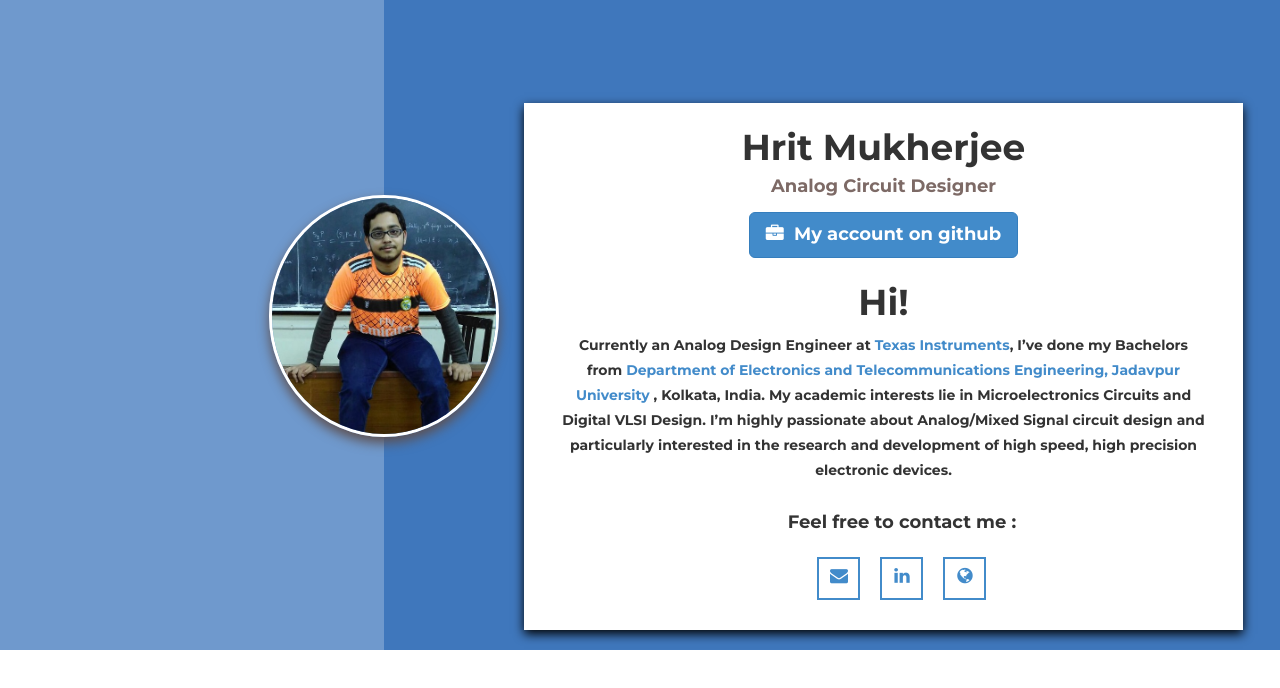
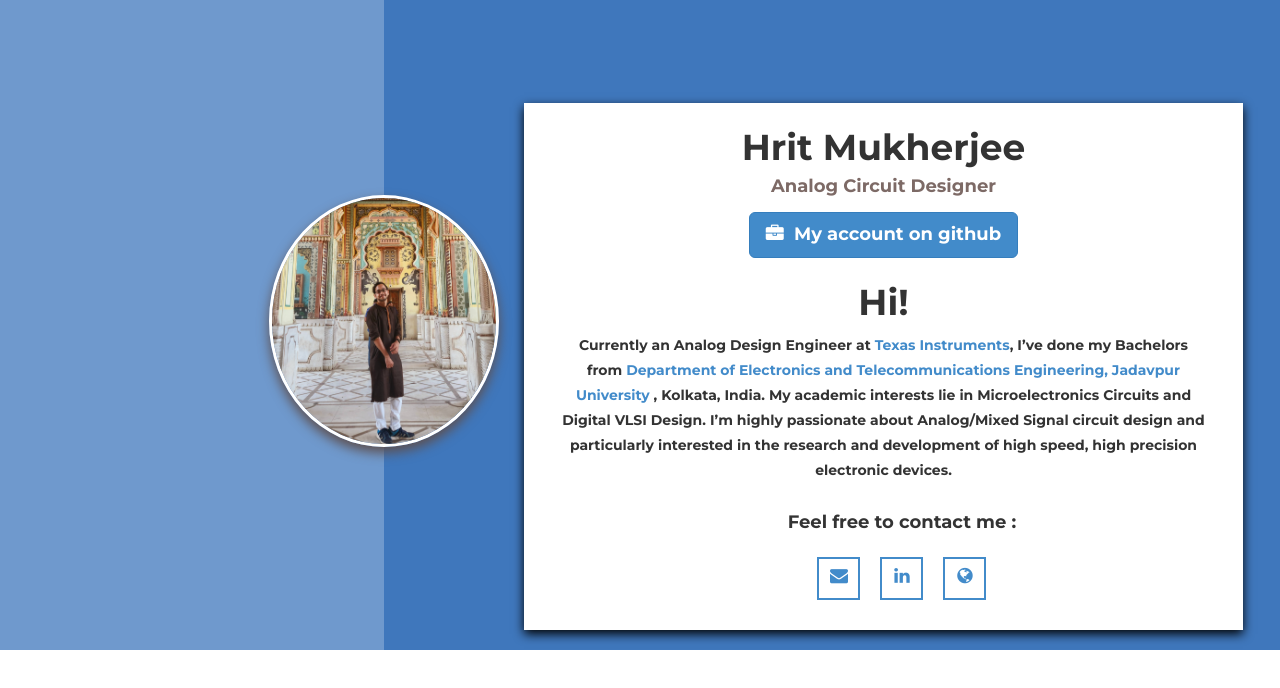
Before and after one commit to Hrit-mukherjee/Hrit-mukherjee.github.io, a plain HTML site: page Portfolio-Template-master/example.html in a window 1280 px wide. Shown: the top 688 px of the page. Drawn offline with Linux system fonts and the light colour scheme.

Commit message:
Update example.html with updated image

```diff
--- a/Portfolio-Template-master/example.html
+++ b/Portfolio-Template-master/example.html
@@ -18,7 +18,7 @@
 			<div class="right">
 				<div class="image-block">
 					<div class="text-center">
-					<img src="img/pic.jpg" class="img-circle img-responsive user-img">
+					<img src="img/dp_github.jpg" class="img-circle img-responsive user-img">
 					</div>
 				</div>
 				<div class="container text-center main-text">
```
